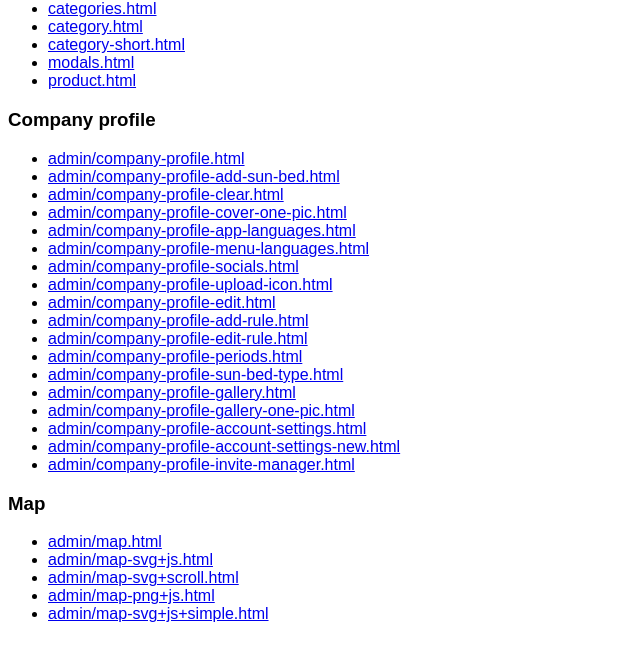
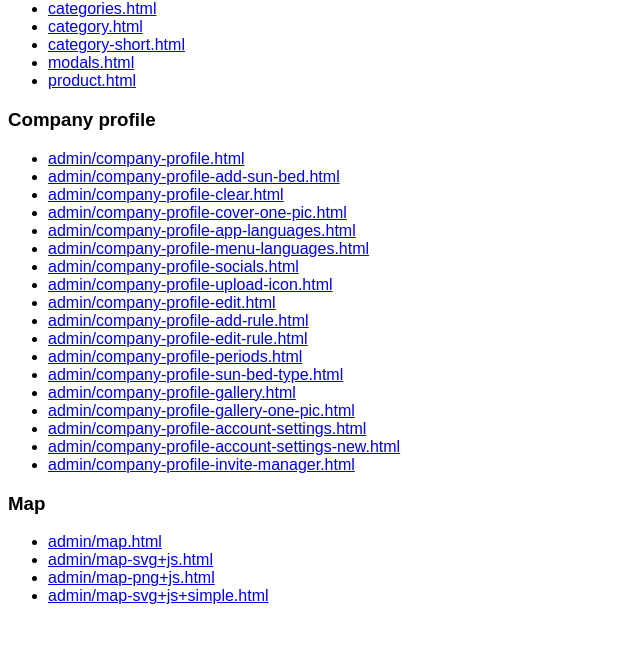
Before and after one commit to miksmile/miksmile.github.com, a plain HTML site: page sunbeds/index.html in a window 1280 px wide. Shown: the part 59-720 px from the top of the page, without its empty margins (0-640 px from the left). Drawn offline with Linux system fonts and the light colour scheme.

Commit message:
Update index.html

```diff
--- a/sunbeds/index.html
+++ b/sunbeds/index.html
@@ -43,7 +43,6 @@
     <ul>
       <li><a href="admin/map.html">admin/map.html</a></li>
       <li><a href="admin/map-svg+js.html">admin/map-svg+js.html</a></li>
-      <li><a href="admin/map-svg+scroll.html">admin/map-svg+scroll.html</a></li>
       <li><a href="admin/map-png+js.html">admin/map-png+js.html</a></li>
       <li><a href="admin/map-svg+js+simple.html">admin/map-svg+js+simple.html</a></li>
     </ul>
```
